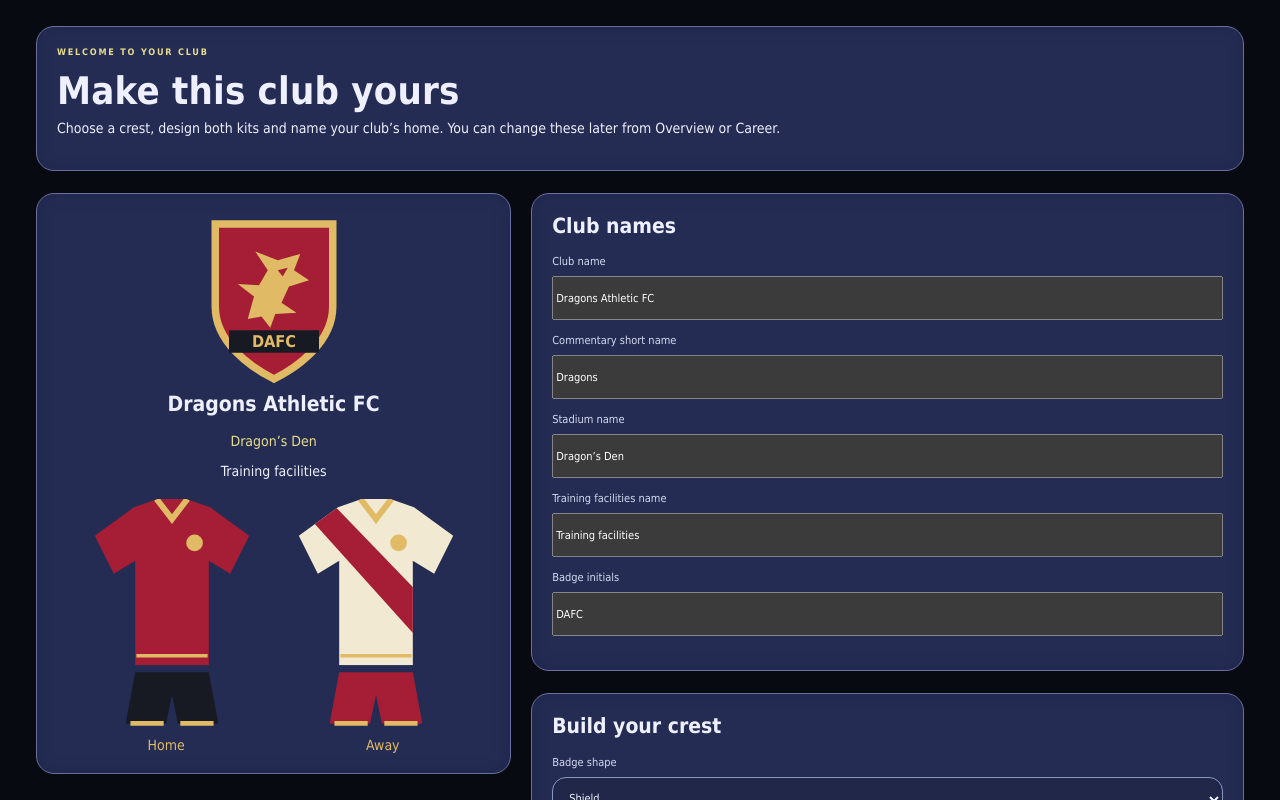
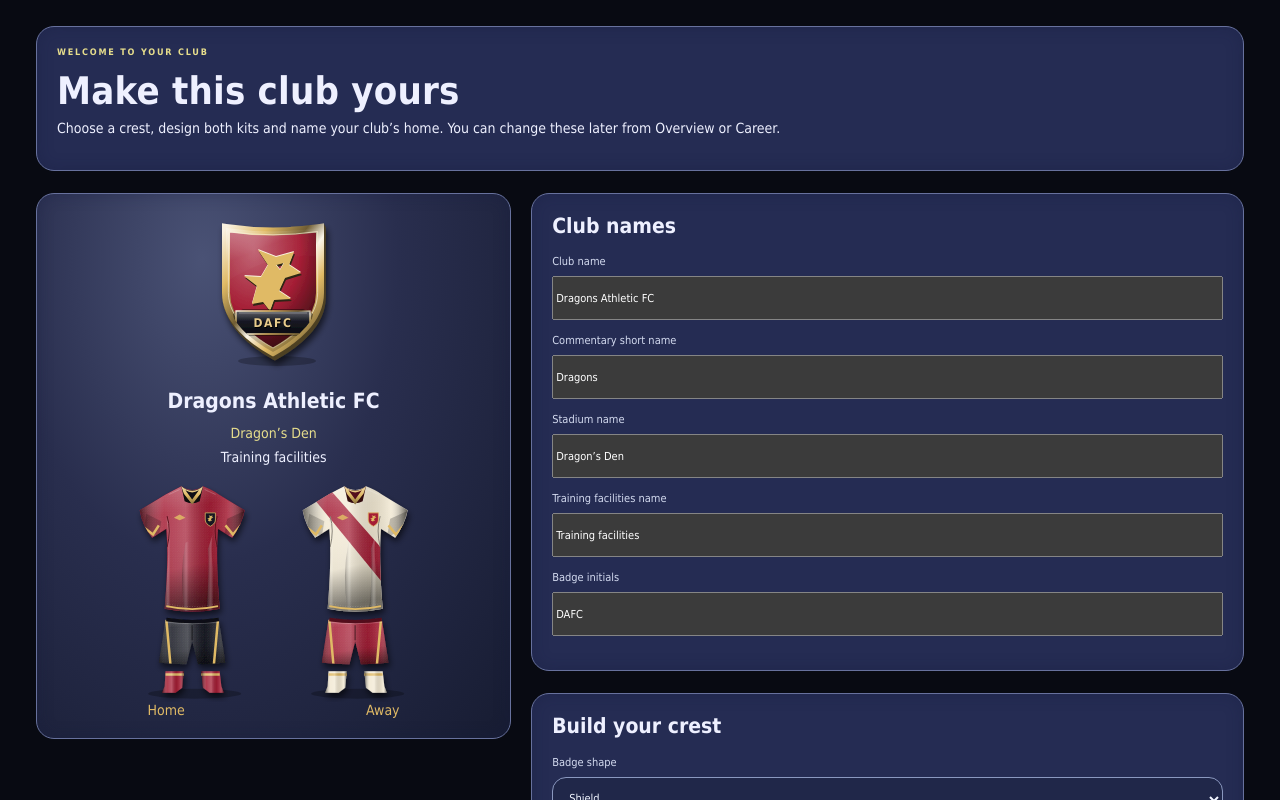
Before and after one commit to Jonnyd99-max/ROADTOGLORY, a React (Vite) app: page / in a window 1280 px wide. Shown: the top 800 px of the page. Built offline with nearby package versions, Linux system fonts and the light colour scheme; a web font is replaced by a local one.

Commit message:
Give custom crests and kits dimensional materials and lighting

```diff
--- a/package.json
+++ b/package.json
@@ -1 +1 @@
-{"name":"road-to-glory","version":"0.4.0","private":true,"type":"module","scripts":{"dev":"vite --host 127.0.0.1","build":"tsc -b && vite build","preview":"vite preview --host 127.0.0.1","test":"vitest run"},"dependencies":{"@phosphor-icons/react":"^2.1.10","idb":"^8.0.3","react":"^19.1.0","react-dom":"^19.1.0"},"devDependencies":{"@types/react":"^19.1.0","@types/react-dom":"^19.1.0","@vitejs/plugin-react":"^4.4.1","fake-indexeddb":"^6.0.1","typescript":"^5.8.3","vite":"^6.3.5","vite-plugin-pwa":"^1.0.0","vitest":"^3.1.3"}}
+{"name":"road-to-glory","version":"0.4.1","private":true,"type":"module","scripts":{"dev":"vite --host 127.0.0.1","build":"tsc -b && vite build","preview":"vite preview --host 127.0.0.1","test":"vitest run"},"dependencies":{"@phosphor-icons/react":"^2.1.10","idb":"^8.0.3","react":"^19.1.0","react-dom":"^19.1.0"},"devDependencies":{"@types/react":"^19.1.0","@types/react-dom":"^19.1.0","@vitejs/plugin-react":"^4.4.1","fake-indexeddb":"^6.0.1","typescript":"^5.8.3","vite":"^6.3.5","vite-plugin-pwa":"^1.0.0","vitest":"^3.1.3"}}
--- a/src/Branding.tsx
+++ b/src/Branding.tsx
@@ -9,7 +9,68 @@ function Symbol({icon}:{icon:ClubIdentity['badgeIcon']}){switch(icon){
  case 'Lion':return <g fill="currentColor"><path d="m60 31 10 7 11 1 2 13 6 9-8 10-4 13-17 8-17-8-4-13-8-10 6-9 2-13 11-1Z"/><path d="m45 48 9 3m21-3-9 3m-13 17 7 7 7-7" fill="none" stroke="#171923" strokeWidth="4"/></g>;
  default:return <path d="m39 84 5-18-13-10 17 1 7-12-10-15 18 7 18-5-5 13 12 8-16 5-6 13 12 8-17 1-4 11-7-9Zm24-39 8-2-4 7Z" fill="currentColor" fillRule="evenodd"/>;
 }}
-export function Crest({identity:i,className=''}:{identity:ClubIdentity;className?:string}){return <svg className={'custom-crest '+className} viewBox="0 0 120 140" role="img" aria-label={`${i.clubName} crest · ${i.badgeIcon} on ${i.badgeShape.toLowerCase()}`}><path d={i.badgeShape==='Shield'?'M13 8h94v66c0 28-27 48-47 58C40 122 13 102 13 74Z':i.badgeShape==='Diamond'?'M60 5 114 68 60 134 6 68Z':'M60 8a57 57 0 1 1 0 114 57 57 0 1 1 0-114Z'} fill={i.primary} stroke={i.accent} strokeWidth="6"/><path d="M24 93h72v18H24Z" fill={i.secondary}/><g color={i.accent}><Symbol icon={i.badgeIcon}/></g><text x="60" y="106" textAnchor="middle" fontFamily="Tahoma, sans-serif" fontSize="13" fontWeight="bold" fill={i.accent}>{i.initials.toUpperCase()}</text></svg>}
+function tint(hex:string,amount:number){const n=parseInt(hex.slice(1),16);return '#'+[n>>16&255,n>>8&255,n&255].map(c=>Math.round(amount>=0?c+(255-c)*amount:c*(1+amount)).toString(16).padStart(2,'0')).join('')}
+export function Crest({identity:i,className=''}:{identity:ClubIdentity;className?:string}){
+ const id='crest'+useId().replace(/[^a-zA-Z0-9_-]/g,''),shape=i.badgeShape==='Shield'?'M13 8Q60 15 107 8v65c0 28-27 48-47 59C40 121 13 101 13 73Z':i.badgeShape==='Diamond'?'M60 5 114 68 60 134 6 68Z':'M60 8a57 57 0 1 1 0 114 57 57 0 1 1 0-114Z';
+ return <svg className={'custom-crest crest-sculpted '+className} viewBox="0 0 140 160" role="img" aria-label={`${i.clubName} crest · ${i.badgeIcon} on ${i.badgeShape.toLowerCase()}`}><defs>
+ <linearGradient id={id+'metal'} x1="0" y1="0" x2="1" y2="1"><stop stopColor={tint(i.accent,.8)}/><stop offset=".22" stopColor={i.accent}/><stop offset=".43" stopColor={tint(i.accent,-.5)}/><stop offset=".55" stopColor={tint(i.accent,.85)}/><stop offset=".7" stopColor={i.accent}/><stop offset="1" stopColor={tint(i.accent,-.6)}/></linearGradient>
+ <radialGradient id={id+'face'} cx=".3" cy=".18" r=".9"><stop stopColor={tint(i.primary,.3)}/><stop offset=".55" stopColor={i.primary}/><stop offset="1" stopColor={tint(i.primary,-.68)}/></radialGradient>
+ <linearGradient id={id+'gloss'} x2=".7" y2="1"><stop stopColor="white" stopOpacity=".5"/><stop offset=".45" stopColor="white" stopOpacity=".03"/><stop offset="1" stopColor="white" stopOpacity="0"/></linearGradient>
+ <linearGradient id={id+'ribbon'} x2="0" y2="1"><stop stopColor={tint(i.secondary,.32)}/><stop offset=".45" stopColor={i.secondary}/><stop offset="1" stopColor={tint(i.secondary,-.55)}/></linearGradient>
+ <clipPath id={id+'clip'}><path d={shape}/></clipPath>
+ <filter id={id+'shadow'} x="-35%" y="-25%" width="180%" height="180%"><feDropShadow dx="2" dy="5" stdDeviation="3" floodColor="#000" floodOpacity=".6"/></filter>
+ </defs><ellipse cx="73" cy="147" rx="39" ry="5" fill="#000" opacity=".25"/>
+ <g transform="translate(9 6)" filter={`url(#${id}shadow)`}>
+ {[4,3,2,1].map(depth=><path key={depth} d={shape} transform={`translate(${depth*.45} ${depth})`} fill={tint(i.accent,-.75)} stroke={tint(i.accent,-.65)} strokeWidth="8"/>)}
+ <path d={shape} fill={`url(#${id}face)`} stroke={`url(#${id}metal)`} strokeWidth="8"/>
+ <path d={shape} fill="none" stroke={tint(i.accent,.7)} strokeWidth=".8" transform="translate(3 4) scale(.95 .94)" opacity=".9"/>
+ <g clipPath={`url(#${id}clip)`}><path d="M-5 0h132v43Q70 19-5 74Z" fill={`url(#${id}gloss)`}/><path d="M-5 124Q64 87 126 117v31H-5Z" fill="#000" opacity=".2"/>
+ <g transform="translate(1 2)" color={tint(i.accent,-.8)}><Symbol icon={i.badgeIcon}/></g><g transform="translate(0 -1)" color={tint(i.accent,.8)}><Symbol icon={i.badgeIcon}/></g><g color={i.accent}><Symbol icon={i.badgeIcon}/></g>
+ <path d="m20 94 10-5h60l10 5-4 22H24Z" fill="#000" opacity=".4"/><path d="M23 91h74v23H23Z" rx="3" fill={`url(#${id}ribbon)`} stroke={`url(#${id}metal)`} strokeWidth="1.3"/>
+ <path d="M26 93h68" stroke="white" strokeOpacity=".28"/>
+ <text x="60" y="107" textAnchor="middle" fontFamily="Tahoma, sans-serif" fontSize="12" letterSpacing="1.6" fontWeight="bold" fill="#000" transform="translate(.7 1)">{i.initials.toUpperCase()}</text><text x="60" y="107" textAnchor="middle" fontFamily="Tahoma, sans-serif" fontSize="12" letterSpacing="1.6" fontWeight="bold" fill={tint(i.accent,.25)}>{i.initials.toUpperCase()}</text>
+ </g></g></svg>;
+}
 export function ClubCrest({career:g,className=''}:{career:Career;className?:string}){return g.identity?.customised?<Crest identity={clubIdentity(g)} className={className}/>:<img className={className} src={import.meta.env.BASE_URL+'crest.svg'} alt={`${clubIdentity(g).clubName} crest`}/>}
-export function Kit({identity:i,away=false}:{identity:ClubIdentity;away?:boolean}){const id=useId().replace(/:/g,''),pattern=away?i.awayPattern:i.homePattern,base=away?i.awayPrimary:i.primary,contrast=away?i.awaySecondary:i.secondary;return <svg className="custom-kit" viewBox="0 0 160 205" role="img" aria-label={`${away?'Away':'Home'} kit · ${pattern.toLowerCase()}`}><defs><clipPath id={id}><path d="m48 12 20-7h24l20 7 33 24-16 32-18-11v88H49V57L31 68 15 36Z"/></clipPath></defs><g clipPath={`url(#${id})`}><path d="M0 0h160v150H0Z" fill={base}/>{pattern==='Stripes'&&[35,63,91,119].map(x=><rect key={x} x={x} width="13" height="150" fill={contrast}/>)}{pattern==='Hoops'&&[35,65,95,125].map(y=><rect key={y} y={y} width="160" height="14" fill={contrast}/>)}{pattern==='Sash'&&<path d="m5 0 20-10 135 140-20 20Z" fill={contrast}/>} {pattern==='Halves'&&<path d="M80 0h80v150H80Z" fill={contrast}/>}<path d="m67 5 13 17L93 5" fill="none" stroke={i.accent} strokeWidth="5"/><circle cx="99" cy="42" r="7" fill={i.accent}/><path d="M50 137h60" stroke={i.accent} strokeWidth="3"/></g><path d="M49 151h62l8 43H85l-5-24-5 24H41Z" fill={contrast}/><path d="M45 194h28m14 0h28" stroke={i.accent} strokeWidth="4"/></svg>}
+export function Kit({identity:i,away=false}:{identity:ClubIdentity;away?:boolean}){
+ const id='kit'+useId().replace(/[^a-zA-Z0-9_-]/g,''),pattern=away?i.awayPattern:i.homePattern,base=away?i.awayPrimary:i.primary,contrast=away?i.awaySecondary:i.secondary;
+ const shirt='M48 20Q57 15 67 10Q80 19 93 10Q106 15 112 20L143 39Q140 55 128 72L111 61Q108 96 113 157Q80 164 47 157Q52 96 49 61L32 72Q20 57 17 39Z';
+ return <svg className="custom-kit kit-sculpted" viewBox="0 0 190 270" role="img" aria-label={`${away?'Away':'Home'} kit · ${pattern.toLowerCase()}`}><defs>
+ <clipPath id={id+'shirt'}><path d={shirt}/></clipPath>
+ <clipPath id={id+'shorts'}><path d="M48 170Q80 174 112 170l8 52-33 2-7-28-7 28-33-2Z"/></clipPath>
+ <linearGradient id={id+'body'} x2="1" y2="0"><stop stopColor="#000" stopOpacity=".6"/><stop offset=".23" stopColor="#fff" stopOpacity=".14"/><stop offset=".44" stopColor="#fff" stopOpacity=".26"/><stop offset=".67" stopColor="#000" stopOpacity=".09"/><stop offset=".84" stopColor="#fff" stopOpacity=".14"/><stop offset="1" stopColor="#000" stopOpacity=".65"/></linearGradient>
+ <linearGradient id={id+'vertical'} x2=".2" y2="1"><stop stopColor="#fff" stopOpacity=".22"/><stop offset=".26" stopColor="#fff" stopOpacity="0"/><stop offset=".7" stopColor="#000" stopOpacity=".04"/><stop offset="1" stopColor="#000" stopOpacity=".5"/></linearGradient>
+ <linearGradient id={id+'fold'} x2="1" y2="0"><stop stopColor="#000" stopOpacity=".4"/><stop offset=".4" stopColor="#fff" stopOpacity=".22"/><stop offset=".62" stopColor="#fff" stopOpacity="0"/><stop offset="1" stopColor="#000" stopOpacity="0"/></linearGradient>
+ <linearGradient id={id+'collar'} x2="0" y2="1"><stop stopColor={tint(i.accent,.45)}/><stop offset=".5" stopColor={i.accent}/><stop offset="1" stopColor={tint(i.accent,-.4)}/></linearGradient>
+ <pattern id={id+'weave'} width="3" height="3" patternUnits="userSpaceOnUse"><path d="m0 0 1 1m1 1 1-1m0 2 1 1" stroke="#fff" strokeOpacity=".12" strokeWidth=".35"/></pattern>
+ <filter id={id+'shadow'} x="-35%" y="-20%" width="180%" height="170%"><feDropShadow dx="2" dy="5" stdDeviation="4" floodOpacity=".6"/></filter>
+ </defs><ellipse cx="98" cy="260" rx="56" ry="6" fill="#000" opacity=".26"/>
+ <g transform="translate(15 1)">
+ <g filter={`url(#${id}shadow)`}>
+ <path d={shirt} fill={base}/>
+ <g clipPath={`url(#${id}shirt)`}>
+ {pattern==='Stripes'&&[24,49,74,99,124].map(x=><rect key={x} x={x} width="12" height="170" fill={contrast}/>)}
+ {pattern==='Hoops'&&[30,58,86,114,142].map(y=><rect key={y} y={y} width="160" height="13" fill={contrast}/>)}
+ {pattern==='Sash'&&<path d="m10 0 23-5 132 150-21 19Z" fill={contrast}/>}
+ {pattern==='Halves'&&<path d="M80 0h80v170H80Z" fill={contrast}/>}
+ <path d={shirt} fill={`url(#${id}body)`}/><path d={shirt} fill={`url(#${id}vertical)`}/>
+ <path d="M49 48Q57 64 59 88L54 156H46Q55 82 49 48" fill={`url(#${id}fold)`}/>
+ <path d="M111 48Q99 71 106 116l5 43h-14Q101 109 99 85Z" fill={`url(#${id}fold)`}/>
+ <path d="M72 78Q64 116 71 160h8Q72 122 81 74Z" fill={`url(#${id}fold)`} opacity=".65"/>
+ <path d="m25 43 18 9-3 18-18-9Z" fill="#000" opacity=".18"/><path d="m122 49 20-9-6 22-18 10Z" fill="#000" opacity=".22"/>
+ <path d={shirt} fill={`url(#${id}weave)`}/>
+ <path d="M50 46q5 17 0 37M110 46q-5 17 0 37" fill="none" stroke={tint(base,-.45)} strokeWidth="1.2"/><path d="M51 47q5 17 0 34M109 47q-5 17 0 34" fill="none" stroke="#fff" strokeOpacity=".12" strokeWidth=".5"/>
+ <path d="M20 58 33 68 40 57M120 57l9 11 12-14" fill="none" stroke={i.accent} strokeWidth="3"/><path d="M49 154Q80 161 111 154" fill="none" stroke={i.accent} strokeWidth="2"/>
+ <path d="M50 151Q80 158 110 151" stroke="#fff" strokeOpacity=".18" strokeDasharray="1 2" fill="none"/>
+ </g>
+ <path d="M67 10Q80 20 93 10L89 28Q80 33 71 28Z" fill={tint(contrast,-.7)}/>
+ <path d="M67 10q13 11 26 0l-3 9-10 13-10-13Z" fill={`url(#${id}collar)`}/><path d="M72 15q8 5 16 0l-8 11Z" fill={tint(contrast,-.5)}/>
+ <path d="m52 20 13-6m30 0 13 6" stroke="#fff" strokeOpacity=".25" strokeWidth="1"/>
+ <g transform="translate(94 41) scale(.13)"><path d="M13 8h94v66c0 28-27 48-47 58C40 122 13 102 13 74Z" fill={contrast} stroke={i.accent} strokeWidth="7"/><g color={i.accent}><Symbol icon={i.badgeIcon}/></g></g>
+ <path d="m58 48 7-4 7 4-7 3Z" fill={i.accent} opacity=".85"/>
+ <g clipPath={`url(#${id}shorts)`}><path d="M35 165h90v65H35Z" fill={contrast}/><path d="M35 165h90v65H35Z" fill={`url(#${id}body)`}/><path d="M35 165h90v65H35Z" fill={`url(#${id}vertical)`}/><path d="M35 165h90v65H35Z" fill={`url(#${id}weave)`}/><path d="m49 170 5 55m57-55-5 55" stroke={i.accent} strokeWidth="3"/><path d="M80 177v18" stroke="#000" strokeOpacity=".35" strokeWidth="2"/><path d="M47 173q33 4 66 0" stroke="#fff" strokeOpacity=".25" fill="none"/></g>
+ <path d="M49 170q31 5 63 0" stroke={tint(contrast,-.5)} strokeWidth="4" fill="none"/>
+ <g fill={base}><path d="M48 232h22l-2 20-8 6H44l3-8Z"/><path d="M91 232h22l2 18 3 8h-17l-8-6Z"/></g><g stroke={i.accent} strokeWidth="3"><path d="M48 236h22m21 0h22"/></g><g fill={`url(#${id}body)`}><path d="M48 232h22l-2 20-8 6H44l3-8Z"/><path d="M91 232h22l2 18 3 8h-17l-8-6Z"/></g>
+ </g></g></svg>;
+}
 export function KitDisplay({career:g}:{career:Career}){return g.identity?.customised?<div className="custom-kit-pair"><Kit identity={clubIdentity(g)}/><Kit identity={clubIdentity(g)} away/></div>:<img src={import.meta.env.BASE_URL+'kits.png'} alt={`${clubIdentity(g).clubName} home and away kits`}/>}
--- a/src/version.ts
+++ b/src/version.ts
@@ -1,3 +1,3 @@
 declare const __APP_BUILD__:string;
-export const APP_VERSION='0.4.0';
+export const APP_VERSION='0.4.1';
 export const BUILD_TIME=typeof __APP_BUILD__==='string'?__APP_BUILD__.slice(0,16).replace('T',' ')+' UTC':'Development';
```
Also changed, not shown: src/main.tsx (+1 -1 lines), src/console.css, 1 other file (tests, documents, lock files or other folders).
